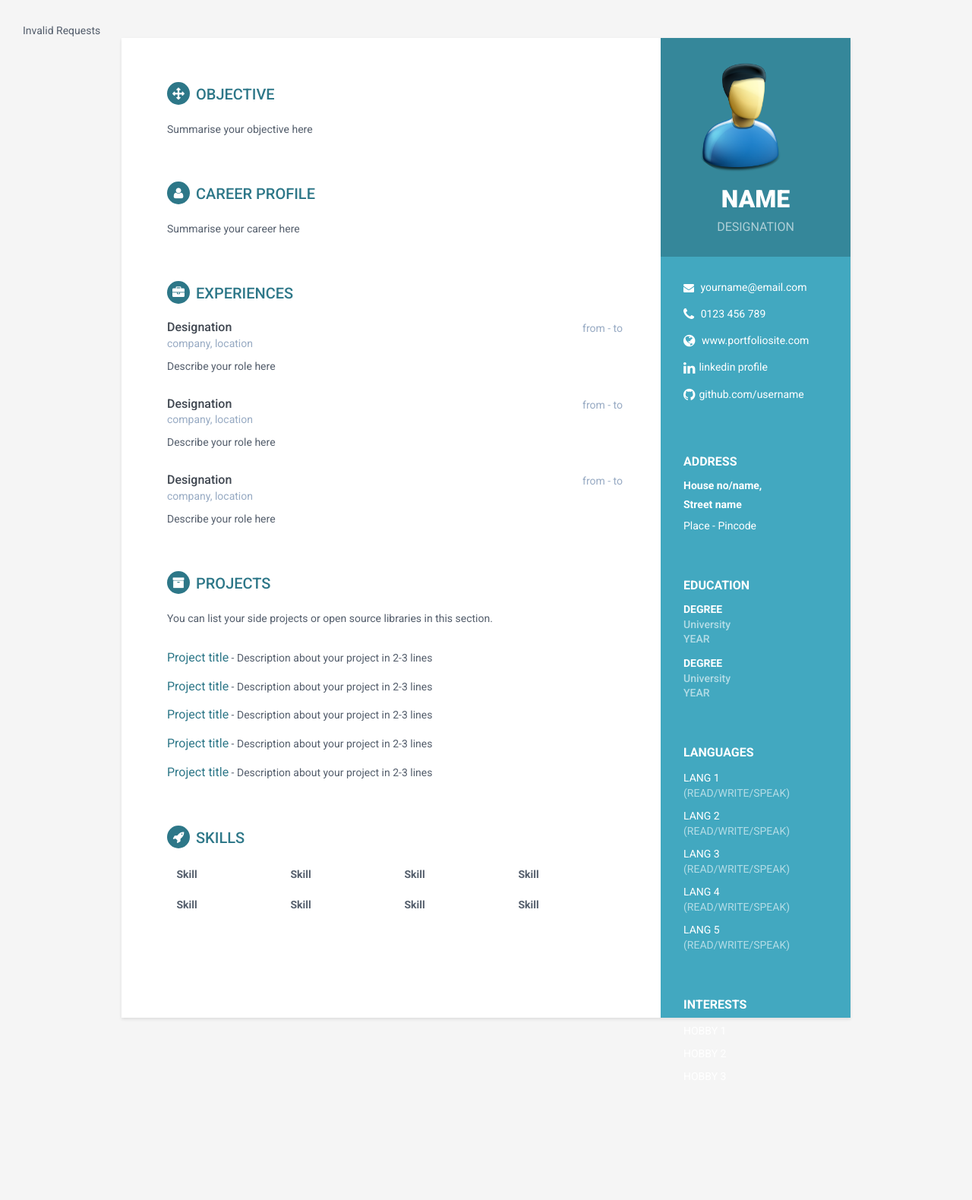
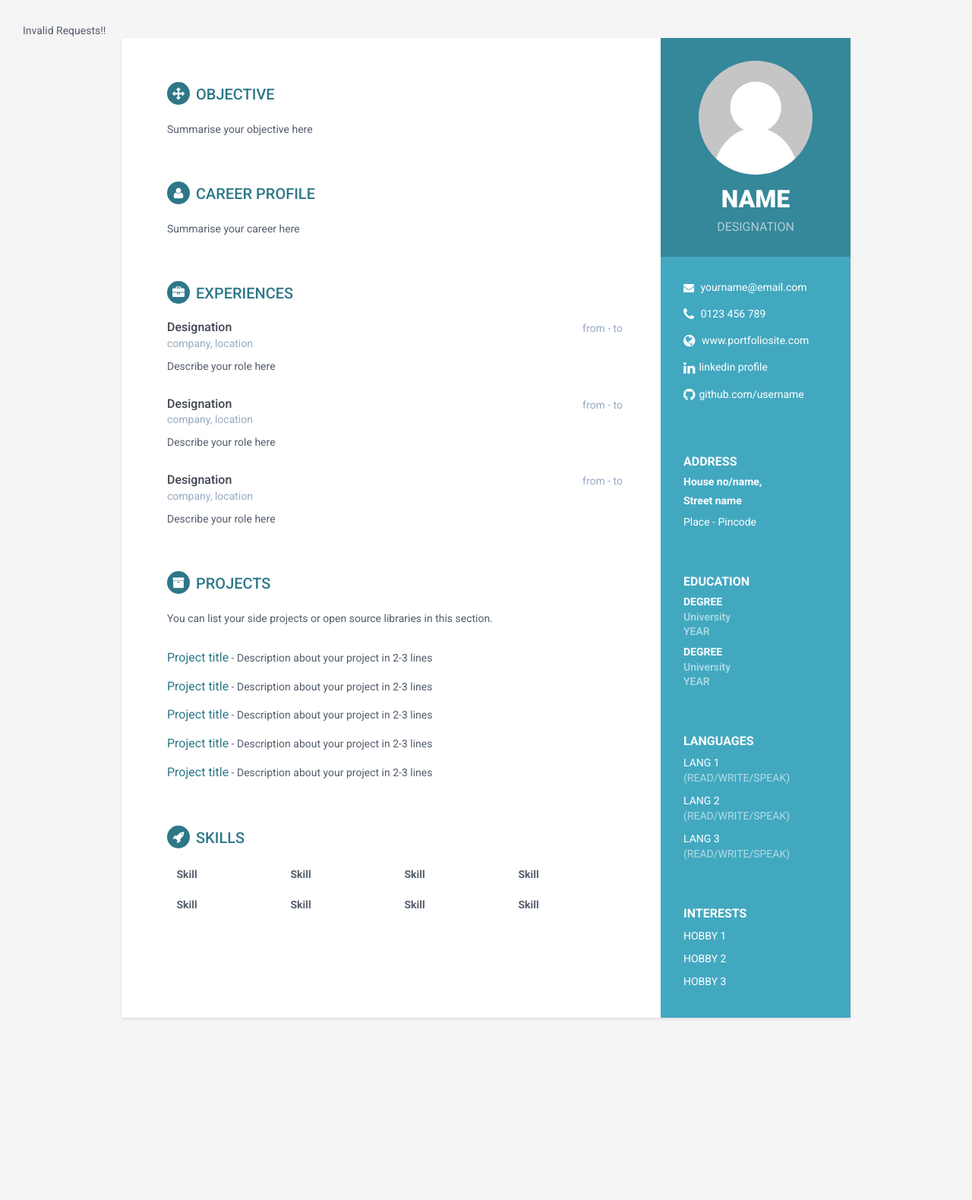
Before and after one commit to iatwork4u/Qwiklync_1, a PHP site: page /resume-build-template.php in a window 1280 px wide. Shown: the top 1580 px of the page at 76% size. Run offline with PHP 8.4, Linux system fonts and the light colour scheme; some libraries are stand-ins or nearby versions.

Commit message:
one more edit

```diff
--- a/PhpstormProjects/Qwiklync new/db-support/config.php
+++ b/PhpstormProjects/Qwiklync new/db-support/config.php
@@ -4,11 +4,11 @@
 */
    define('DB_SERVER', 'localhost');
 
-   define('DB_USERNAME', 'qwiklync');
+   define('DB_USERNAME', 'root');
 
    define('DB_PASSWORD', '');
 
-   define('DB_DATABASE', 'qwiklyncdb');
+   define('DB_DATABASE', 'qwiklync');
    $db = mysqli_connect(DB_SERVER, DB_USERNAME, DB_PASSWORD, DB_DATABASE);
 
    if(! $db) {
@@ -17,7 +17,7 @@
 
    echo 'Connected successfully';
 
-   mysqli_select_db( 'quiklyncdb' );
+   mysqli_select_db( 'quiklync' );
    mysqli_close($db);
 
 ?>
--- a/PhpstormProjects/Qwiklync new/register.php
+++ b/PhpstormProjects/Qwiklync new/register.php
@@ -1,4 +1,5 @@
 <?php
+include_once ("db-support/config.php");
 // define variables and set to empty values
 $fullnameErr = $emailErr = $genderErr = $countryErr = $websiteErr = $eduErr = $dobErr = $expErr = $mobnoErr = $pswErr = $cpswErr = false;
 $fullname = $email = $gender = $mobno = $edu = $exp = $country  =  $desc = $dob = $psw = $cpsw = "";
@@ -14,7 +15,6 @@
         $emailErr = "Email is required";
     } else {
         $email = test_input($_POST["email"]);
-
         // check if e-mail address is well-formed
         if (!filter_var($email, FILTER_VALIDATE_EMAIL)) {
             $emailErr = "Invalid email format";
@@ -75,7 +75,7 @@
 ?>
 
 <?php
-$query = "INSERT INTO user VALUES('','{$fullname}','{$mobno}', '{$gender}','{$dob}','{$email}','{$password}', '{$country}', '{$exp}', '{$edu}', '{$desc}')";
+$query = "INSERT INTO user VALUES('','{$fullname}','{$mobno}', '{$gender}','{$dob}','{$email}','{$psw}', '{$country}', '{$exp}', '{$edu}', '{$desc}')";
 $result = mysqli_query($db,$query);
 if(!$result)
 {
@@ -84,7 +84,6 @@
     echo " Successfully Registered! ";
 }
 ?>
-
 
 <!--
 Author: iatwork4u
--- a/PhpstormProjects/Qwiklync new/resume-build-template.php
+++ b/PhpstormProjects/Qwiklync new/resume-build-template.php
@@ -26,7 +26,7 @@
     }
     }
 } else {
-echo "Invalid Requests";
+echo "Invalid Requests!!";
 }
 ?>
 
@@ -69,14 +69,18 @@
       <script src="https://oss.maxcdn.com/html5shiv/3.7.2/html5shiv.min.js"></script>
       <script src="https://oss.maxcdn.com/respond/1.4.2/respond.min.js"></script>
     <![endif]-->
+
+
 </head>
+
+
 
 <body>
 <!-- Resume code start here -->
     <div class="wrapper">
         <div class="sidebar-wrapper">
             <div class="profile-container">
-                <img class="profile img-circle img-responsive" src="resume_build/assets/images/user.png" alt=""  />
+                <img class="profile img-circle" src="resume_build/assets/images/default-user-image.png" alt=""  />
                 <h1 class="name" contenteditable="false">NAME</h1>
                 <h3 class="tagline" contenteditable="true"> DESIGNATION </h3>
             </div><!--//profile-container-->
@@ -100,7 +104,6 @@
                     <h5 class="meta" contenteditable="true">Street name </h5>
                     <div class="time" contenteditable="true">Place - Pincode</div>
                 </div><!--//item-->
-
             </div><!--//education-container-->
 
             <div class="education-container container-block">
@@ -120,11 +123,9 @@
             <div class="languages-container container-block">
                 <h2 class="container-block-title">Languages</h2>
                 <ul class="list-unstyled interests-list" contenteditable="true">
-                    <li>LANG 1 <span class="lang-desc">(READ/WRITE/SPEAK)</span></li>
-                    <li>LANG 2 <span class="lang-desc">(READ/WRITE/SPEAK)</span></li>
-                    <li>LANG 3 <span class="lang-desc">(READ/WRITE/SPEAK)</span></li>
-                    <li>LANG 4 <span class="lang-desc">(READ/WRITE/SPEAK)</span></li>
-                    <li>LANG 5 <span class="lang-desc">(READ/WRITE/SPEAK)</span></li>
+                    <li>LANG 1 <span class="lang-desc"> (READ/WRITE/SPEAK) </span></li>
+                    <li>LANG 2 <span class="lang-desc"> (READ/WRITE/SPEAK) </span></li>
+                    <li>LANG 3 <span class="lang-desc"> (READ/WRITE/SPEAK) </span></li>
                 </ul>
             </div><!--//interests-->
 
--- a/PhpstormProjects/Qwiklync new/resume_build/assets/css/styles.css
+++ b/PhpstormProjects/Qwiklync new/resume_build/assets/css/styles.css
@@ -55,6 +55,7 @@
   width: 250px;
   height: 100%;
   min-height: 800px;
+  max-height: 1300px;
   color: #fff;
 
 }
@@ -105,7 +106,7 @@
   font-size: 16px;
   font-weight: 700;
   margin-top: 0;
-  margin-bottom: 15px;
+  margin-bottom: 10px;
 }
 .sidebar-wrapper .degree {
   font-size: 14px;
@@ -113,7 +114,7 @@
   margin-bottom: 5px;
 }
 .sidebar-wrapper .education-container .item {
-  margin-bottom: 15px;
+  margin-bottom: 10px;
 }
 .sidebar-wrapper .education-container .item:last-child {
   margin-bottom: 0;
```
Also changed, not shown: PhpstormProjects/Qwiklync new/resume_build/assets/images/default-user-image.png (added).
